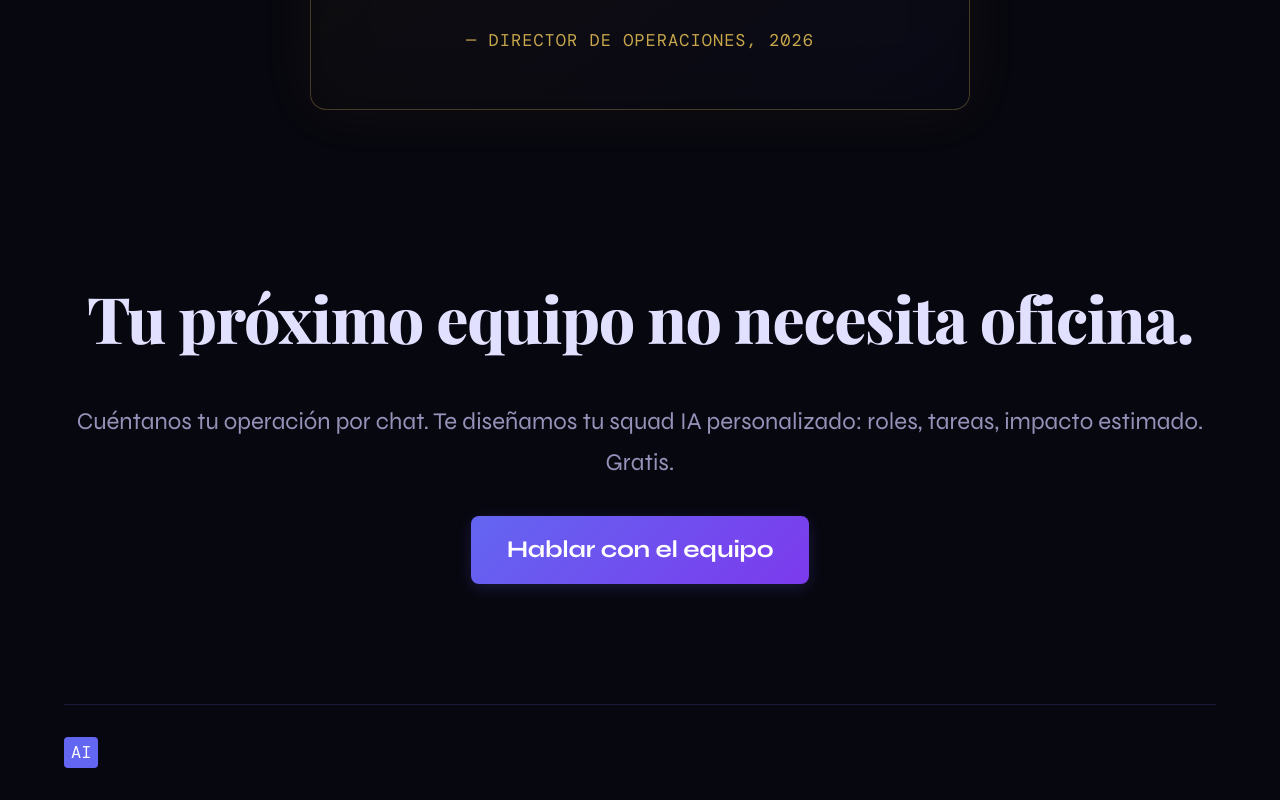
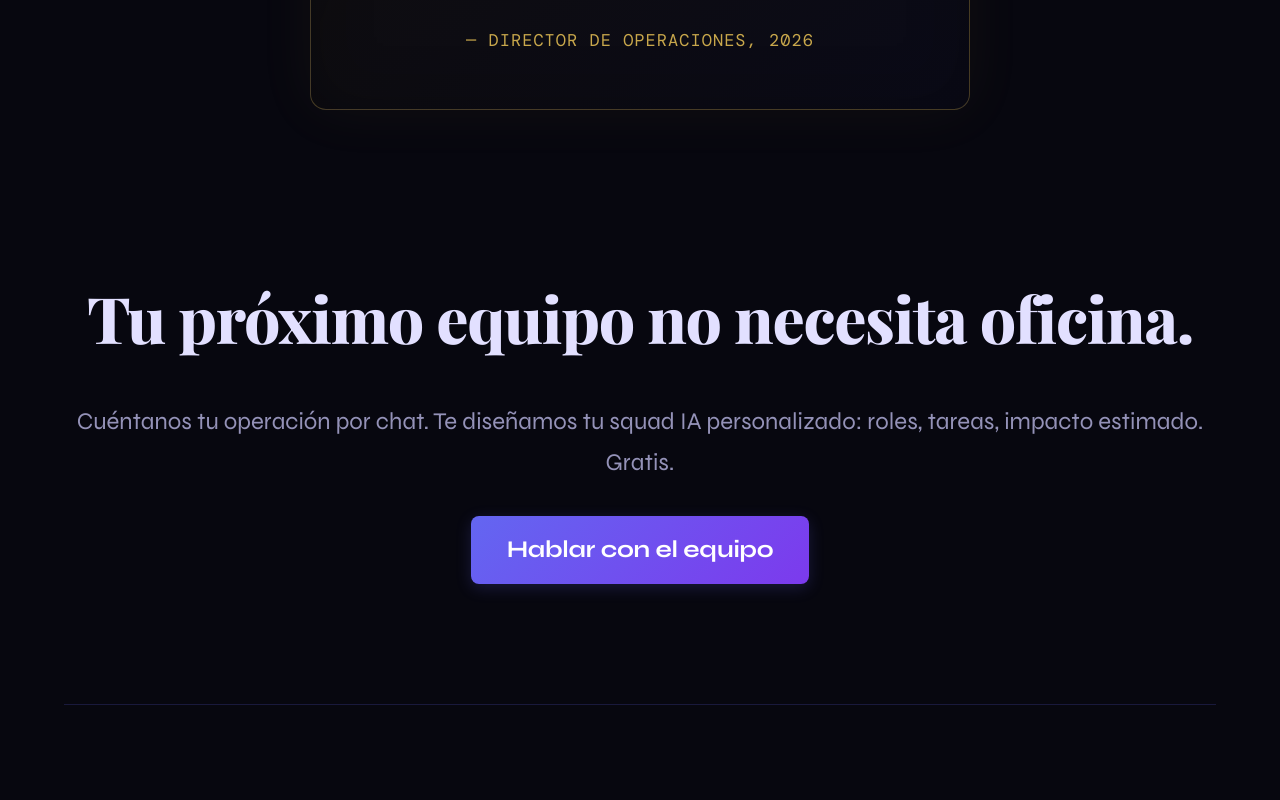
Before and after one commit to aguirrerjg/pixel-office-web, a SvelteKit app: page / in a window 1280 px wide. Shown: the part 2740-3540 px from the top of the page. After the commit the page ends 3509 px from the top, so only its background shows below. Built offline with nearby package versions, Linux system fonts and the light colour scheme; a web font is replaced by a local one.

Commit message:
remove footer AI logo

```diff
--- a/src/routes/+page.svelte
+++ b/src/routes/+page.svelte
@@ -399,7 +399,6 @@
 
 	<!-- Footer -->
 	<footer class="footer">
-		<span class="footer-logo">AI</span>
 	</footer>
 </div>
 
```
